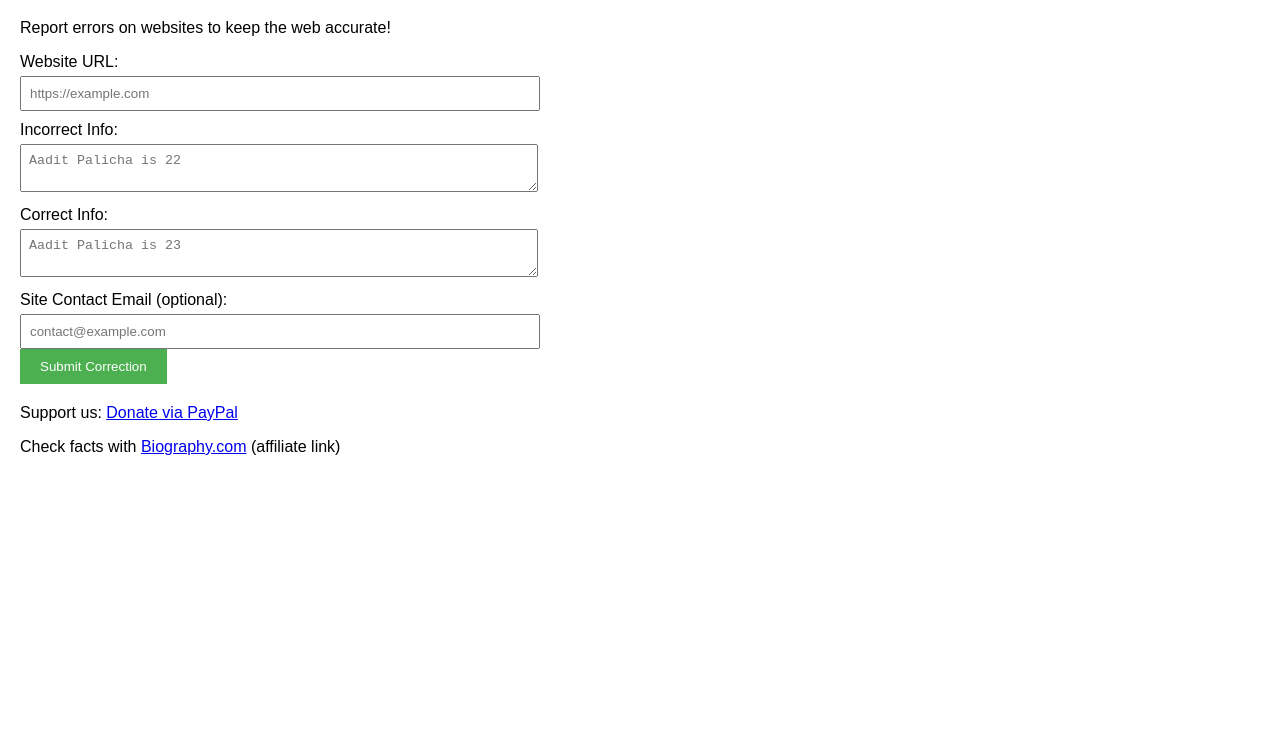
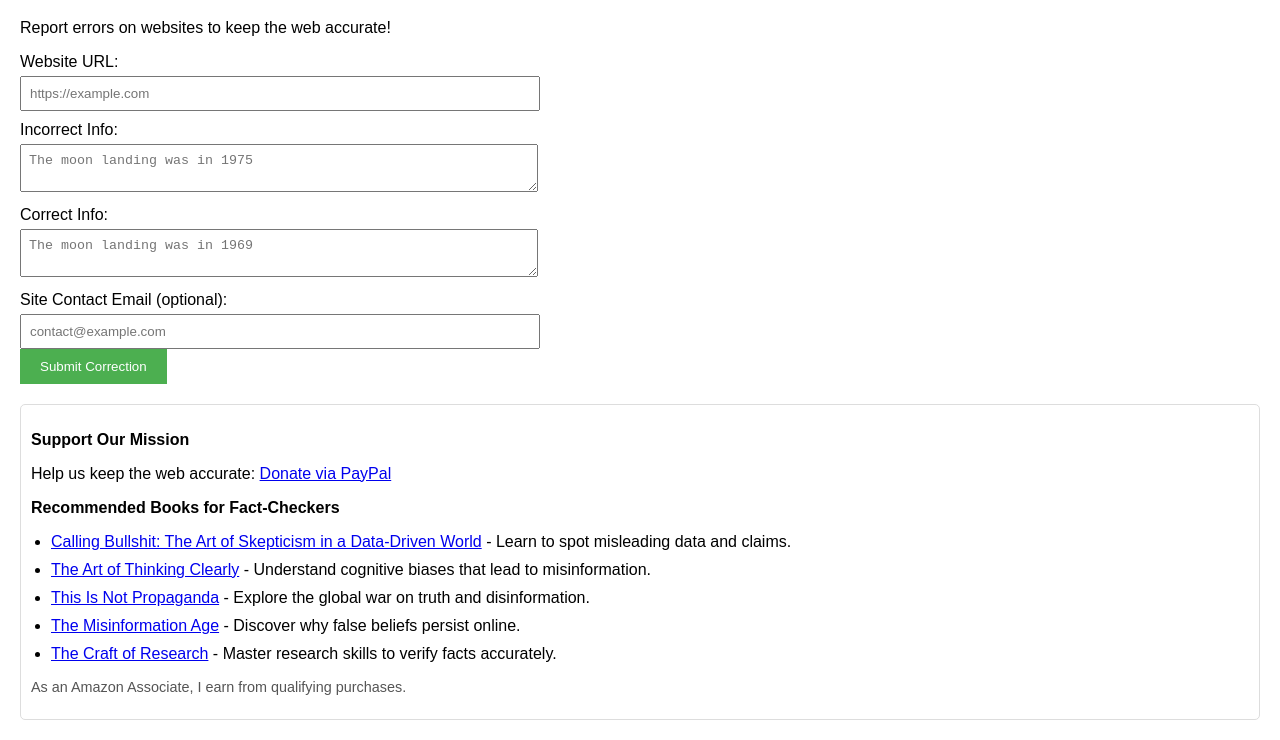
Before and after one commit to FixTheWeb/fix-the-web, a plain HTML site: page index.html in a window 1280 px wide. Shown: the part 61-801 px from the top of the page. Drawn offline with Linux system fonts and the light colour scheme.

Commit message:
Update index.html

```diff
--- a/index.html
+++ b/index.html
@@ -11,7 +11,10 @@
         input, textarea { width: 100%; padding: 8px; }
         button { padding: 10px 20px; background: #4CAF50; color: white; border: none; cursor: pointer; }
         button:hover { background: #45a049; }
-        .monetize { margin-top: 20px; }
+        .monetize { margin-top: 20px; padding: 10px; border: 1px solid #ddd; border-radius: 5px; }
+        .disclosure { font-size: 0.9em; color: #555; }
+        ul { padding-left: 20px; }
+        li { margin-bottom: 10px; }
     </style>
 </head>
 <body>
@@ -21,16 +24,25 @@
         <label for="url">Website URL:</label>
         <input type="url" id="url" required placeholder="https://example.com">
         <label for="wrong">Incorrect Info:</label>
-        <textarea id="wrong" required placeholder="Aadit Palicha is 22"></textarea>
+        <textarea id="wrong" required placeholder="The moon landing was in 1975"></textarea>
         <label for="correct">Correct Info:</label>
-        <textarea id="correct" required placeholder="Aadit Palicha is 23"></textarea>
+        <textarea id="correct" required placeholder="The moon landing was in 1969"></textarea>
         <label for="email">Site Contact Email (optional):</label>
         <input type="email" id="email" placeholder="contact@example.com">
         <button type="submit">Submit Correction</button>
     </form>
     <div class="monetize">
-        <p>Support us: <a href="YOUR_PAYPAL_DONATE_LINK" target="_blank">Donate via PayPal</a></p>
-        <p>Check facts with <a href="YOUR_AFFILIATE_LINK" target="_blank">Biography.com</a> (affiliate link)</p>
+        <p><strong>Support Our Mission</strong></p>
+        <p>Help us keep the web accurate: <a href="YOUR_PAYPAL_DONATE_LINK" target="_blank">Donate via PayPal</a></p>
+        <p><strong>Recommended Books for Fact-Checkers</strong></p>
+        <ul>
+            <li><a href="https://www.amazon.com/Calling-Bullshit-Skepticism-Data-Driven-World/dp/0525509186?tag=fixtheweb21-20" target="_blank">Calling Bullshit: The Art of Skepticism in a Data-Driven World</a> - Learn to spot misleading data and claims.</li>
+            <li><a href="https://www.amazon.com/Art-Thinking-Clearly-Rolf-Dobelli/dp/0062219693?tag=fixtheweb21-20" target="_blank">The Art of Thinking Clearly</a> - Understand cognitive biases that lead to misinformation.</li>
+            <li><a href="https://www.amazon.com/This-Not-Propaganda-Adventures-Against/dp/1541762118?tag=fixtheweb21-20" target="_blank">This Is Not Propaganda</a> - Explore the global war on truth and disinformation.</li>
+            <li><a href="https://www.amazon.com/Misinformation-Age-False-Beliefs-Spread/dp/0300234015?tag=fixtheweb21-20" target="_blank">The Misinformation Age</a> - Discover why false beliefs persist online.</li>
+            <li><a href="https://www.amazon.com/Craft-Research-Chicago-Writing-Publishing/dp/022623973X?tag=fixtheweb21-20" target="_blank">The Craft of Research</a> - Master research skills to verify facts accurately.</li>
+        </ul>
+        <p class="disclosure">As an Amazon Associate, I earn from qualifying purchases.</p>
     </div>
     <script src="script.js"></script>
 </body>
```
